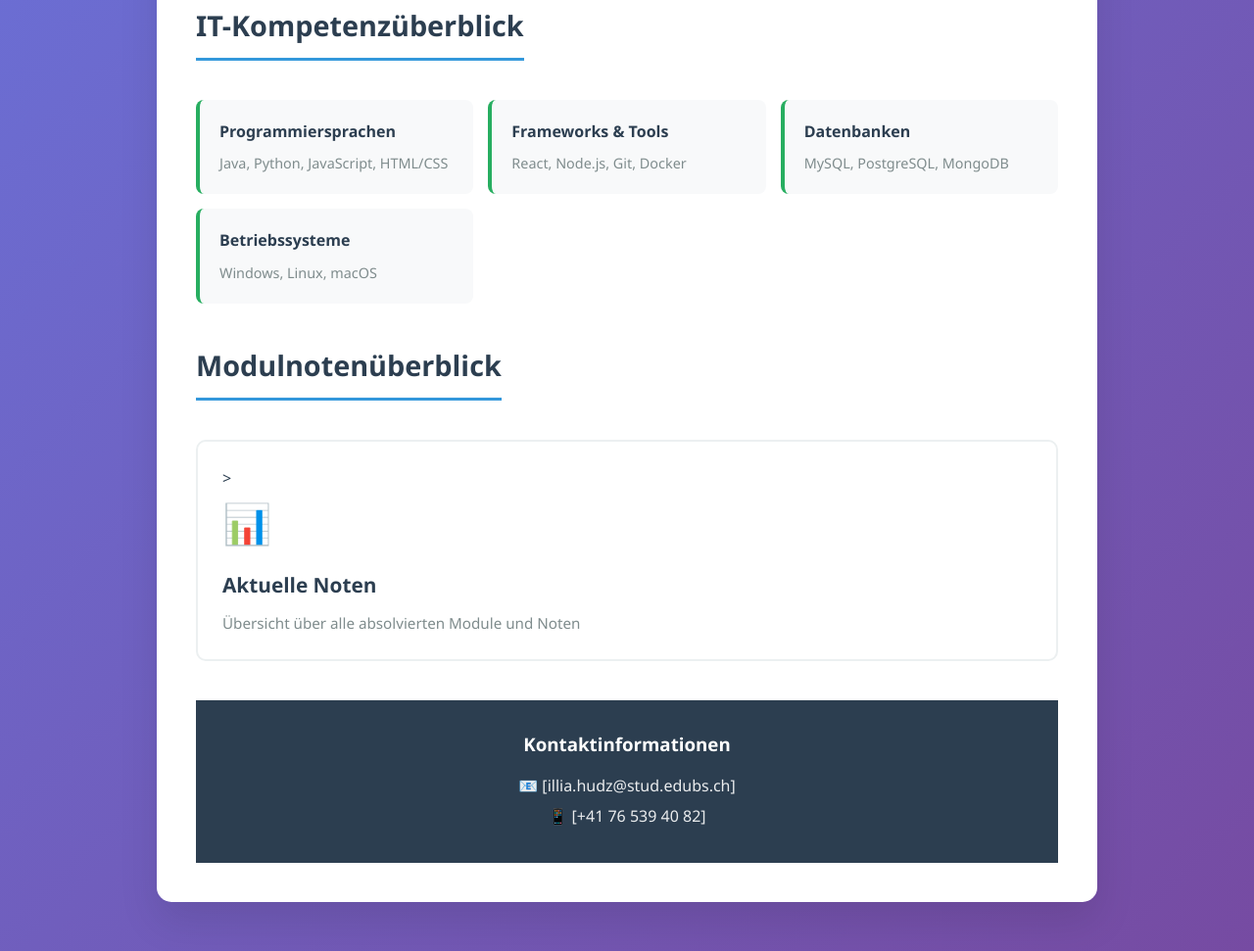
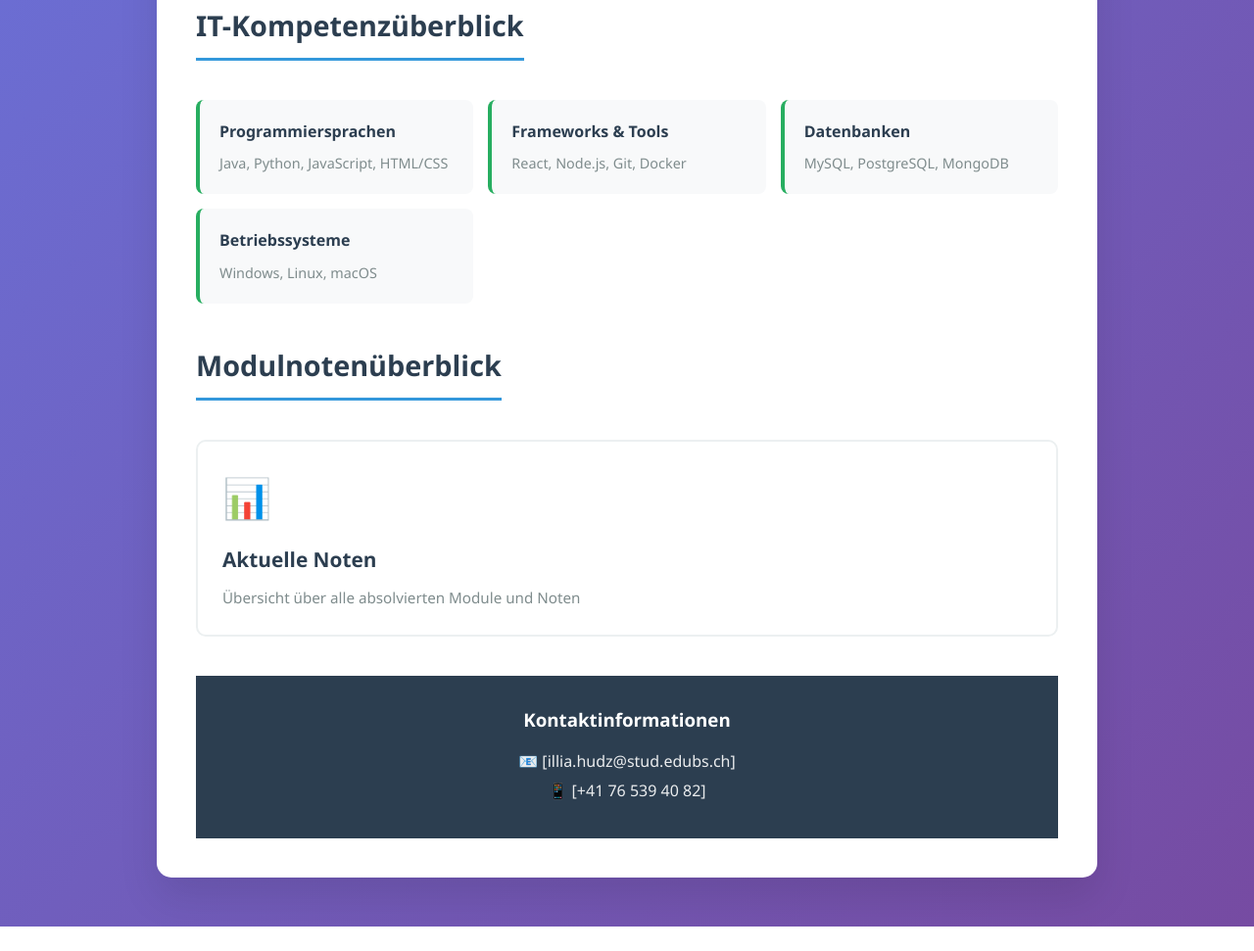
Before and after one commit to yorunami/yorunami.github.io, a plain HTML site: page index.html in a window 1280 px wide. Shown: the part 1096-2067 px from the top of the page at 98% size. After the commit the page ends 2042 px from the top, so only its background shows below. Drawn offline with Linux system fonts and the light colour scheme.

Commit message:
Update index.html

```diff
--- a/index.html
+++ b/index.html
@@ -268,7 +268,7 @@
                 <div class="section">
                     <h2>Modulnotenüberblick</h2>
                     <div class="links-grid">
-                        <a href="/docs/Modulnotenübersicht.pdf" class="link-card" target="_blank">>
+                        <a href="/docs/Modulnotenübersicht.pdf" class="link-card" target="_blank">
                             <div class="icon">📊</div>
                             <h3>Aktuelle Noten</h3>
                             <p>Übersicht über alle absolvierten Module und Noten</p>
```
